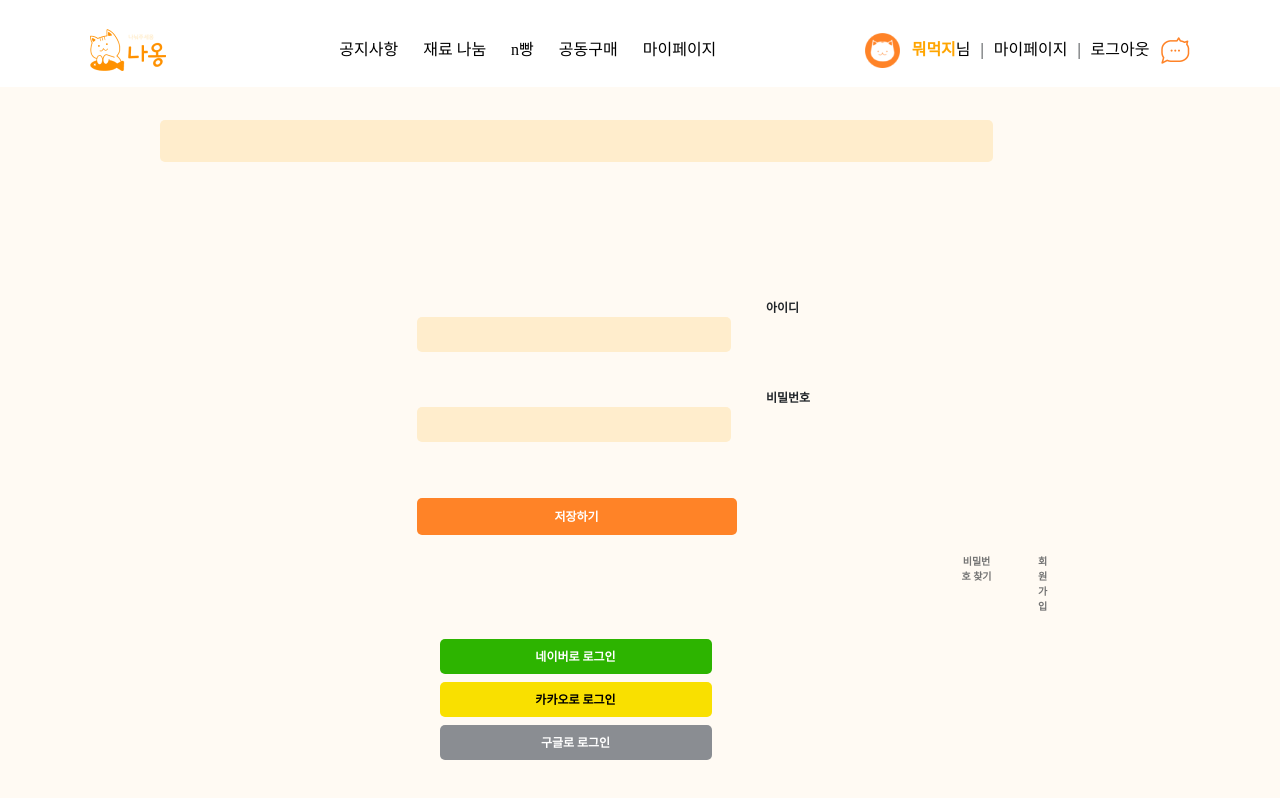
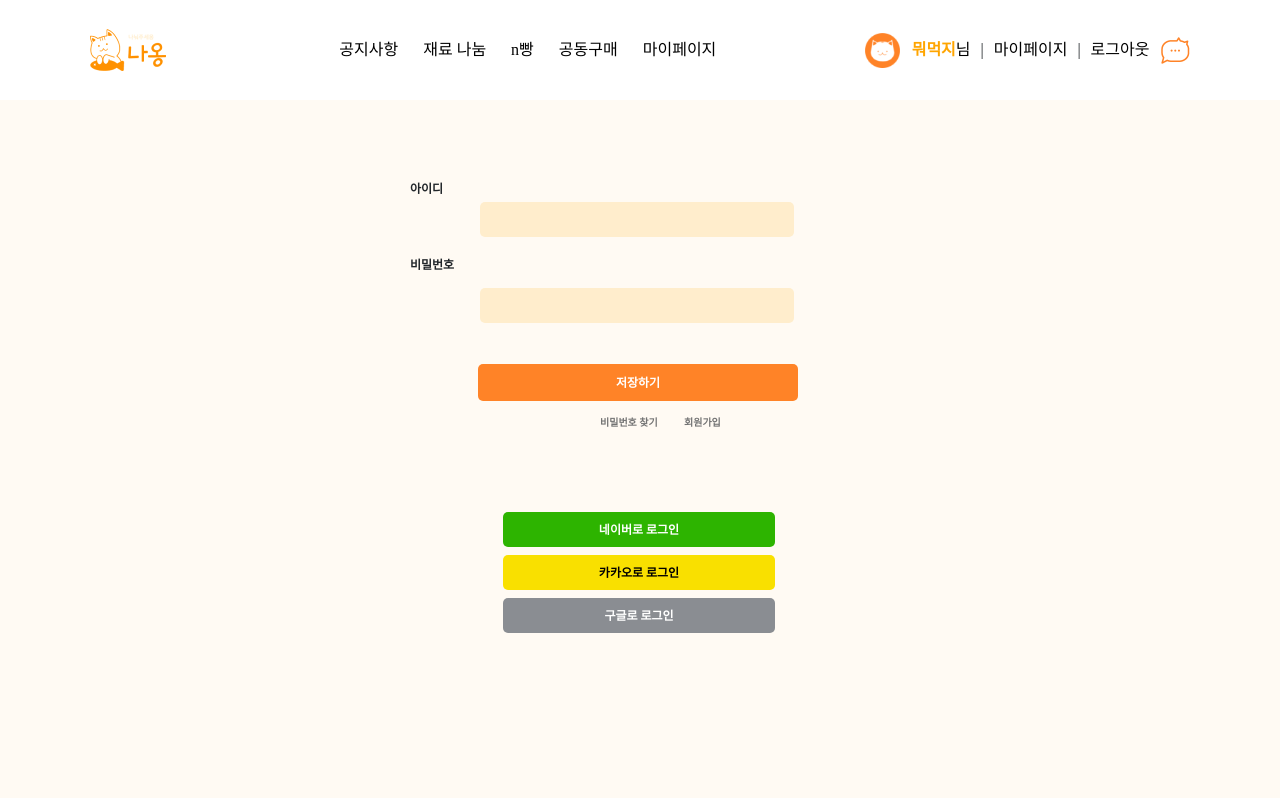
Before and after one commit to Jun2-Lee/Toy_project, a React (Create React App) app in the folder Frontend/: page /login in a window 1280 px wide. Shown: the top 798 px of the page. Built offline with nearby package versions, Linux system fonts and the light colour scheme; a web font is replaced by a local one.

Commit message:
modified page login

```diff
--- a/Frontend/src/pages/login/login.css
+++ b/Frontend/src/pages/login/login.css
@@ -1,45 +1,81 @@
 .App {
 
+  text-align: center;
   background-color: #FFFAF3;
-
-  height: 732px;
-  text-align: center;
+  height: 633px;
+  width: 100%;
+  top: 87px;
+  border-radius: 0px;
+  position:absolute;
   font-family: "NanumSquareRoundL";
+  margin-top: 33px;
 }
 
+
 #txtid{
-  position:absolute;
   font-weight: bolder;
   font-size: 12px;
-  margin-left: 606px;
-  margin-top: 179px;
+  margin-top: 60px;
+  position: absolute;
+  margin-left: 410px;
 }
+
+#ID {
+  margin-top: 82px;
+  margin-left: -160px;
+  position: absolute;
+  width: 314px;
+  height: 35px;
+  border-radius: 5px;
+  border-color: #FFEDCC;
+  text-align: center;
+  background-color: #FFEDCC;
+  border:0;
+  outline:0;
+
+}
+
+#password {
+  border:0;
+  outline:0;
+  position:absolute;
+  margin-left: -160px;
+  margin-top: 144px;
+  width: 314px;
+  height: 35px;
+  border-color: #FFEDCC;
+  border-radius: 5px;
+  text-align: center;
+
+  background-color: #FFEDCC;
+}
+
 
 #txtpassword{
   position: absolute;
   font-weight: bolder;
   font-size: 12px;
-  margin-left: 606px;
-  margin-top: 245px;
+  margin-left: 410px;
+  margin-top: 112px;
 }
 
 #find {
-  margin-top: 386px;
+  margin-top: 247px;
   color:#737373;
   font-size:10px;
   font-weight: 700;
   position:absolute;
-  margin-left: 800px;
+  margin-left: 600px;
 
 
 }
 #Join {
-  margin-top: 386px;
+  margin-top: 247px;
   color:#737373;
   font-size:10px;
   font-weight: 700;
   position:absolute;
-  margin-left: 878px;
+  margin-left: 684px;
 }
 
 
@@ -47,8 +83,8 @@
 
 #btn {
   position:absolute;
-  margin-left: -160px;
-  margin-top:330px;
+  margin-left: -162px;
+  margin-top:196px;
   width: 320px;
   height: 37px;
   border-radius: 5px;
@@ -61,40 +97,12 @@
   outline:0;
 }
 
-#ID {
-   position:absolute;
-   margin-left: -160px;
-   margin-top:197px ;
-   width: 314px;
-   height: 35px;
-   border-radius: 5px;
-   border-color: #FFEDCC;
-   text-align: center;
-   background-color: #FFEDCC;
-   border:0;
-   outline:0;
 
-}
-
-#password {
-  border:0;
-  outline:0;
-  position:absolute;
-  margin-left: -160px;
-  margin-top: 263px;
-  width: 314px;
-  height: 35px;
-  border-color: #FFEDCC;
-  border-radius: 5px;
-  text-align: center;
-
-  background-color: #FFEDCC;
-}
 
 #naverlog {
   position:absolute;
   margin-left: -137px;
-  margin-top: 471px;
+  margin-top: 344px;
   width: 272px;
   height: 35px;
   background-color: #2DB400;
@@ -113,7 +121,7 @@
   border-radius: 5px;
   position:absolute;
   margin-left: -137px;
-  margin-top: 514px;
+  margin-top: 387px;
   width: 272px;
   height: 35px;
   color:black;
@@ -132,7 +140,7 @@
   font-size: 12px;
   position:absolute;
   margin-left: -137px;
-  margin-top: 557px;
+  margin-top: 430px;
   width: 272px;
   height: 35px;
   background-color: #8A8D92;
--- a/Frontend/src/pages/login/login.js
+++ b/Frontend/src/pages/login/login.js
@@ -10,7 +10,7 @@ function Login() {
 
   return (
     <div className="App">
-      <div className='main'>
+
 
         <p  id ="txtid">아이디</p>
         <input type  = "text" id = "ID"/><br/>
@@ -28,7 +28,7 @@ function Login() {
         <button id = 'kakaolog'> 카카오로 로그인 </button>
         <button id = 'ggllog'> 구글로 로그인 </button>
       </div>
-    </div>
+
 
 
   )
```
